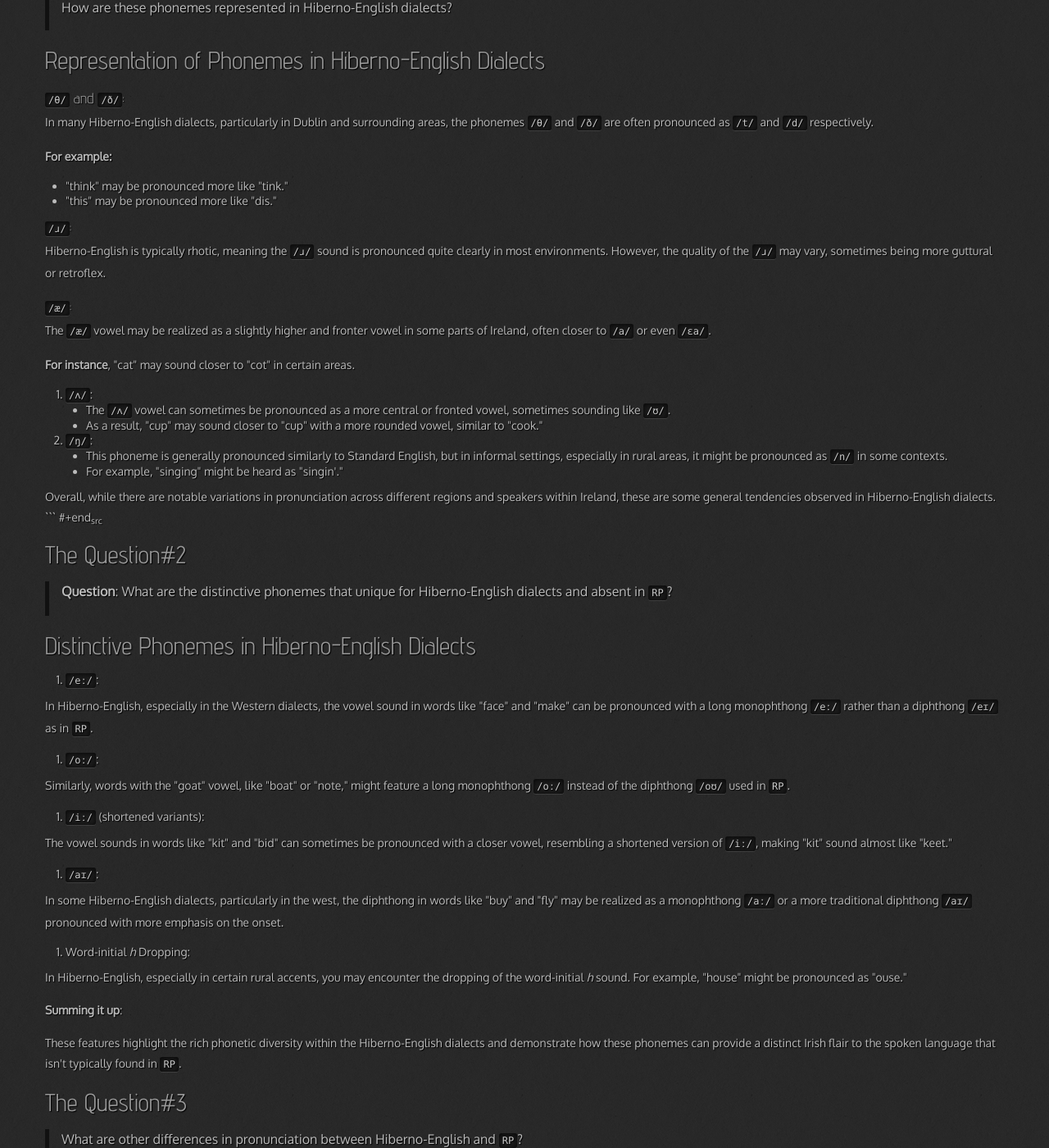
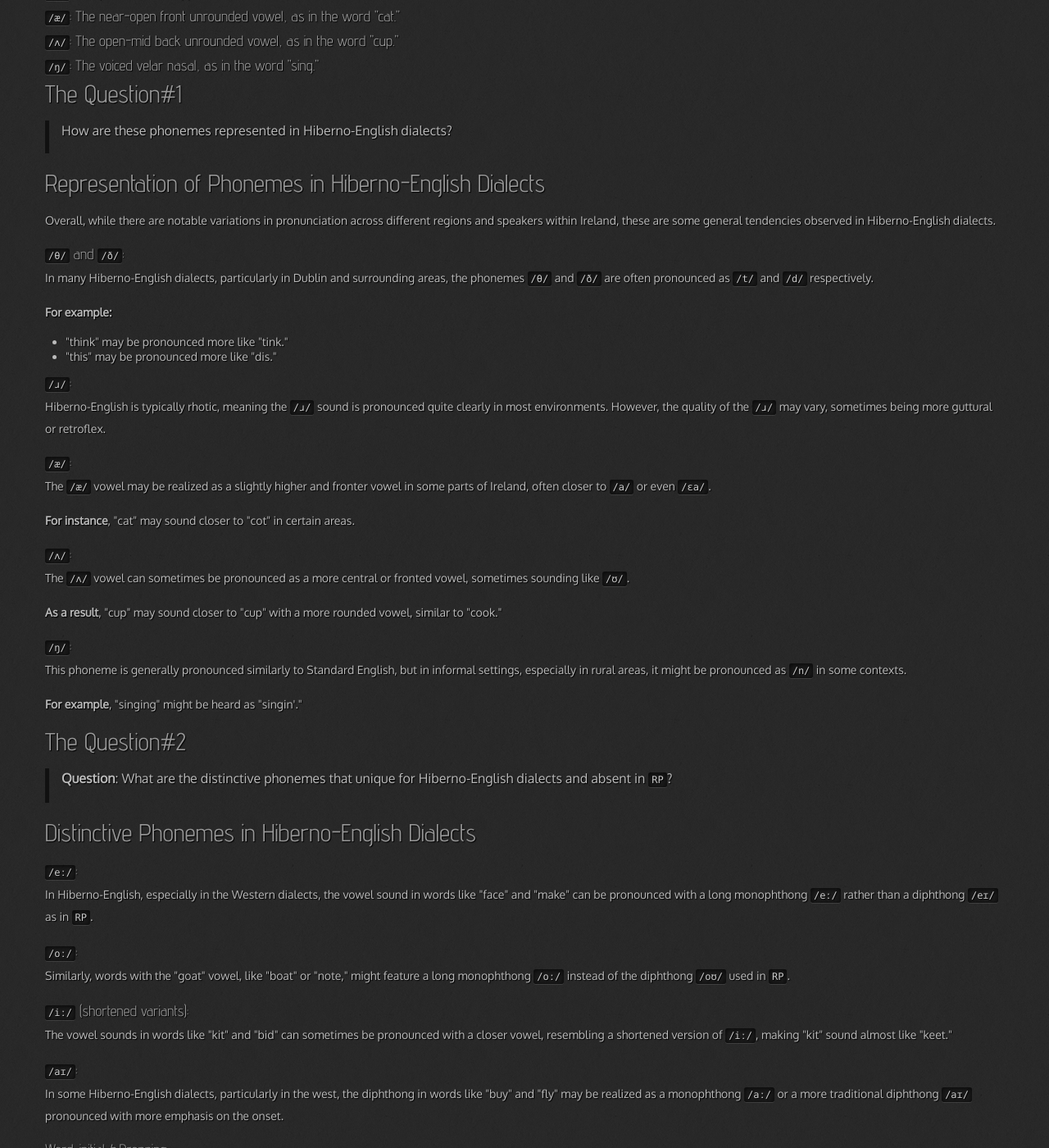
Before and after one commit to 0--key/0--key.github.io, a Jekyll site: the page built from _posts/2025-03-07-hiberno.html, in a window 1280 px wide and 1400 px high, scrolled down 2767 px. Shown: the whole window at 82% size. Built offline with Jekyll 4.4.1, drawn with Linux system fonts in a browser that asks for light colours; nearby versions of some CDN libraries; some of the changed text lies outside the part shown.

Commit message:
Another portion of corrections

````diff
--- a/_posts/2025-03-07-hiberno.html
+++ b/_posts/2025-03-07-hiberno.html
@@ -50,10 +50,21 @@
 <li><a href="#orge9ecbeb"><code>/θ/</code> and <code>/ð/</code>:</a></li>
 <li><a href="#orgabd29e3"><code>/ɹ/</code>:</a></li>
 <li><a href="#orgfbe792c"><code>/æ/</code>:</a></li>
+<li><a href="#org1e86496"><code>/ʌ/</code>:</a></li>
+<li><a href="#orgce368b3"><code>/ŋ/</code>:</a></li>
 </ul>
 </li>
 <li><a href="#orgb2aed37">The Question#2</a></li>
-<li><a href="#org7f91703">Distinctive Phonemes in Hiberno-English Dialects</a></li>
+<li><a href="#org7f91703">Distinctive Phonemes in Hiberno-English Dialects</a>
+<ul>
+<li><a href="#org0be55be"><code>/eː/</code>:</a></li>
+<li><a href="#org0cef526"><code>/oː/</code>:</a></li>
+<li><a href="#org9d4366e"><code>/iː/</code> (shortened variants):</a></li>
+<li><a href="#orgd72f7a6"><code>/aɪ/</code>:</a></li>
+<li><a href="#org28634ed">Word-initial <i>h</i> Dropping:</a></li>
+<li><a href="#org2810727"><b>Summing it up</b>:</a></li>
+</ul>
+</li>
 <li><a href="#org7aad3c8">The Question#3</a></li>
 <li><a href="#org1cfb7f1">Differences in Pronunciation: Hiberno-English vs. RP</a>
 <ul>
@@ -315,7 +326,13 @@
 <div id="outline-container-org9be38e0" class="outline-2">
 <h2 id="org9be38e0">Representation of Phonemes in Hiberno-English Dialects</h2>
 <div class="outline-text-2" id="text-org9be38e0">
+<p>
+Overall, while there are notable variations in pronunciation across
+different regions and speakers within Ireland, these are some general
+tendencies observed in Hiberno-English dialects.
+</p>
 </div>
+
 <div id="outline-container-orge9ecbeb" class="outline-3">
 <h3 id="orge9ecbeb"><code>/θ/</code> and <code>/ð/</code>:</h3>
 <div class="outline-text-3" id="text-orge9ecbeb">
@@ -358,25 +375,35 @@
 <p>
 <b>For instance</b>, "cat" may sound closer to "cot" in certain areas.
 </p>
+</div>
+</div>
 
-<ol class="org-ol">
-<li><code>/ʌ/</code>:
-<ul class="org-ul">
-<li>The <code>/ʌ/</code> vowel can sometimes be pronounced as a more central or fronted vowel, sometimes sounding like <code>/ʊ/</code>.</li>
-<li>As a result, "cup" may sound closer to "cup" with a more rounded vowel, similar to "cook."</li>
-</ul></li>
-
-<li><code>/ŋ/</code>:
-<ul class="org-ul">
-<li>This phoneme is generally pronounced similarly to Standard English, but in informal settings, especially in rural areas, it might be pronounced as <code>/n/</code> in some contexts.</li>
-<li>For example, "singing" might be heard as "singin'."</li>
-</ul></li>
-</ol>
+<div id="outline-container-org1e86496" class="outline-3">
+<h3 id="org1e86496"><code>/ʌ/</code>:</h3>
+<div class="outline-text-3" id="text-org1e86496">
+<p>
+The <code>/ʌ/</code> vowel can sometimes be pronounced as a more central or
+fronted vowel, sometimes sounding like <code>/ʊ/</code>.
+</p>
 
 <p>
-Overall, while there are notable variations in pronunciation across
-different regions and speakers within Ireland, these are some general
-tendencies observed in Hiberno-English dialects.  ``` #+end<sub>src</sub>
+<b>As a result</b>, "cup" may sound closer to "cup" with a more rounded
+vowel, similar to "cook."
+</p>
+</div>
+</div>
+
+<div id="outline-container-orgce368b3" class="outline-3">
+<h3 id="orgce368b3"><code>/ŋ/</code>:</h3>
+<div class="outline-text-3" id="text-orgce368b3">
+<p>
+This phoneme is generally pronounced similarly to Standard English,
+but in informal settings, especially in rural areas, it might be
+pronounced as <code>/n/</code> in some contexts.
+</p>
+
+<p>
+<b>For example</b>, "singing" might be heard as "singin'."
 </p>
 </div>
 </div>
@@ -398,67 +425,73 @@
 <div id="outline-container-org7f91703" class="outline-2">
 <h2 id="org7f91703">Distinctive Phonemes in Hiberno-English Dialects</h2>
 <div class="outline-text-2" id="text-org7f91703">
-<ol class="org-ol">
-<li><code>/eː/</code>:</li>
-</ol>
-
+</div>
+<div id="outline-container-org0be55be" class="outline-3">
+<h3 id="org0be55be"><code>/eː/</code>:</h3>
+<div class="outline-text-3" id="text-org0be55be">
 <p>
 In Hiberno-English, especially in the Western dialects, the vowel
 sound in words like "face" and "make" can be pronounced with a long
 monophthong <code>/eː/</code> rather than a diphthong <code>/eɪ/</code> as in <code>RP</code>.
 </p>
+</div>
+</div>
 
-<ol class="org-ol">
-<li><code>/oː/</code>:</li>
-</ol>
-
+<div id="outline-container-org0cef526" class="outline-3">
+<h3 id="org0cef526"><code>/oː/</code>:</h3>
+<div class="outline-text-3" id="text-org0cef526">
 <p>
 Similarly, words with the "goat" vowel, like "boat" or "note," might
 feature a long monophthong <code>/oː/</code> instead of the diphthong <code>/oʊ/</code> used
 in <code>RP</code>.
 </p>
+</div>
+</div>
 
-<ol class="org-ol">
-<li><code>/iː/</code> (shortened variants):</li>
-</ol>
-
+<div id="outline-container-org9d4366e" class="outline-3">
+<h3 id="org9d4366e"><code>/iː/</code> (shortened variants):</h3>
+<div class="outline-text-3" id="text-org9d4366e">
 <p>
 The vowel sounds in words like "kit" and "bid" can sometimes be
 pronounced with a closer vowel, resembling a shortened version of
 <code>/iː/</code>, making "kit" sound almost like "keet."
 </p>
+</div>
+</div>
 
-<ol class="org-ol">
-<li><code>/aɪ/</code>:</li>
-</ol>
-
+<div id="outline-container-orgd72f7a6" class="outline-3">
+<h3 id="orgd72f7a6"><code>/aɪ/</code>:</h3>
+<div class="outline-text-3" id="text-orgd72f7a6">
 <p>
 In some Hiberno-English dialects, particularly in the west, the
 diphthong in words like "buy" and "fly" may be realized as a
 monophthong <code>/aː/</code> or a more traditional diphthong <code>/aɪ/</code> pronounced
 with more emphasis on the onset.
 </p>
+</div>
+</div>
 
-<ol class="org-ol">
-<li>Word-initial <i>h</i> Dropping:</li>
-</ol>
-
+<div id="outline-container-org28634ed" class="outline-3">
+<h3 id="org28634ed">Word-initial <i>h</i> Dropping:</h3>
+<div class="outline-text-3" id="text-org28634ed">
 <p>
 In Hiberno-English, especially in certain rural accents, you may
 encounter the dropping of the word-initial <i>h</i> sound. For example,
 "house" might be pronounced as "ouse."
 </p>
+</div>
+</div>
 
-<p>
-<b>Summing it up</b>:
-</p>
-
+<div id="outline-container-org2810727" class="outline-3">
+<h3 id="org2810727"><b>Summing it up</b>:</h3>
+<div class="outline-text-3" id="text-org2810727">
 <p>
 These features highlight the rich phonetic diversity within the
 Hiberno-English dialects and demonstrate how these phonemes can
 provide a distinct Irish flair to the spoken language that isn't
 typically found in <code>RP</code>.
 </p>
+</div>
 </div>
 </div>
 
@@ -469,7 +502,7 @@
 <div class="outline-text-2" id="text-org7aad3c8">
 <blockquote>
 <p>
-What are other differences in pronunciation between Hiberno-English
+What are <b>other differences</b> in pronunciation between Hiberno-English
 and <code>RP</code>?
 </p>
 </blockquote>
````
